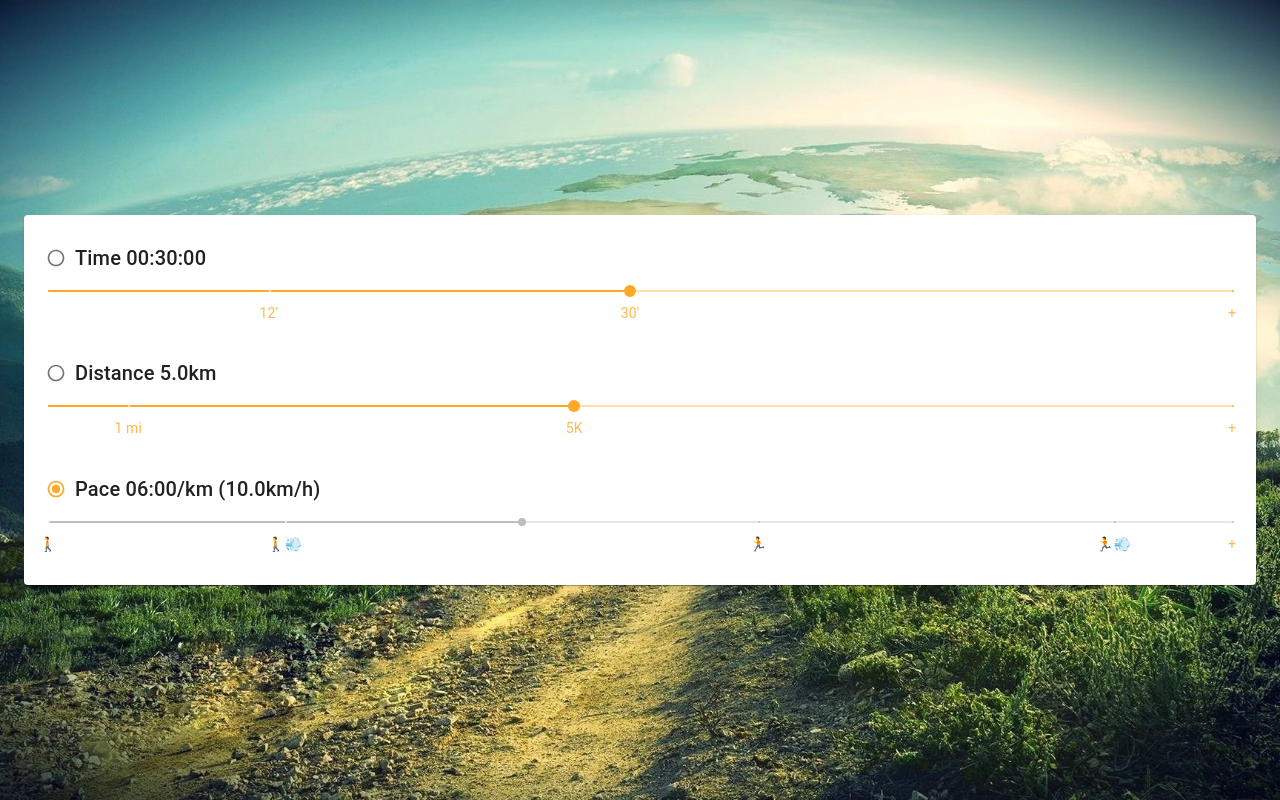
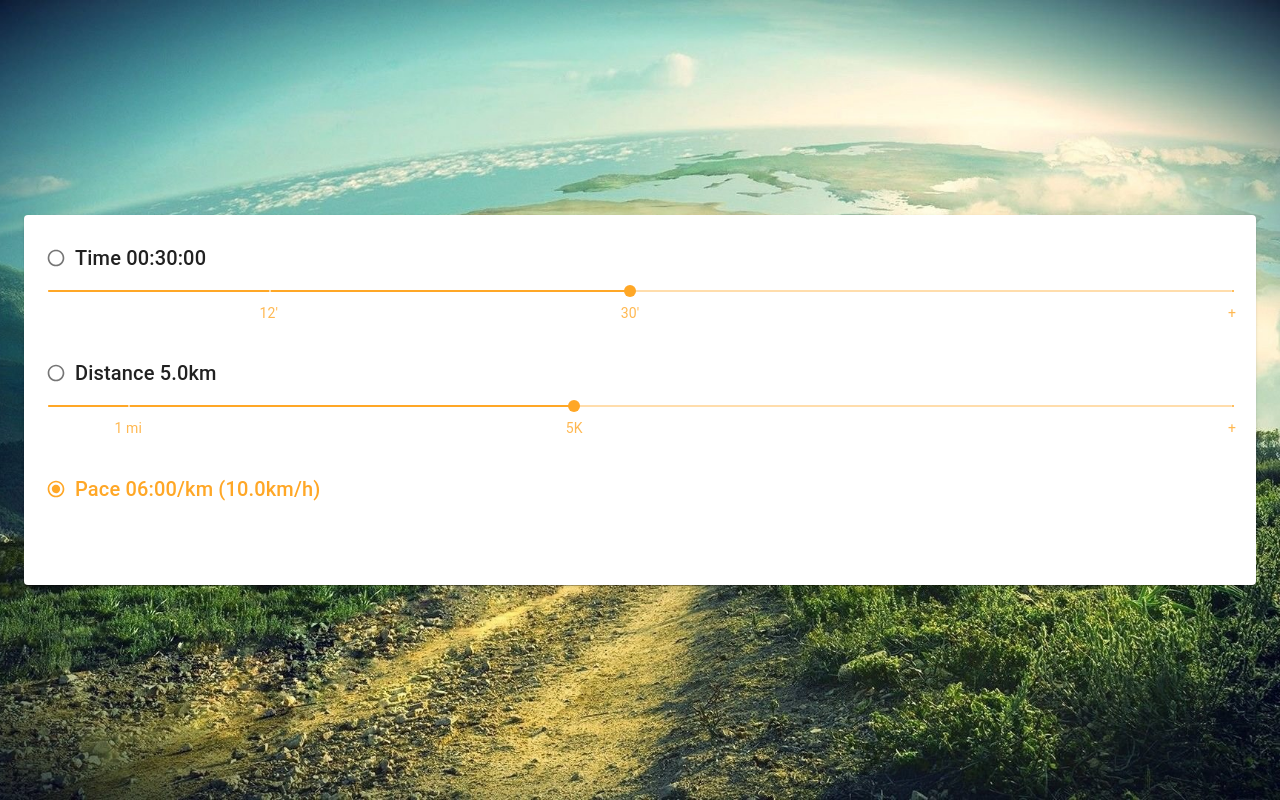
Before and after one commit to zettca/pacex, a React (Vite) app: page / in a window 1280 px wide. Built offline with nearby package versions, Linux system fonts and the light colour scheme.

Commit message:
feat(SliderPicker): Fade out current when calculating

```diff
--- a/src/components/SliderPicker/SliderPicker.tsx
+++ b/src/components/SliderPicker/SliderPicker.tsx
@@ -7,6 +7,7 @@ import {
   RadioProps,
   makeStyles,
   FormControlLabel,
+  Fade,
 } from "@material-ui/core";
 import type { SliderConfig, SliderParams } from "~/types";
 import useSliderExpand from "~/hooks/useSliderExpand";
@@ -26,7 +27,7 @@ const useStyles = makeStyles((theme) => ({
 
 export interface SliderPickerProps extends Omit<SliderProps, "onChange"> {
   locked: boolean;
-  buttons: SliderConfig["buttons"];
+  buttons?: SliderConfig["buttons"];
   value: number;
   onChange?: SliderParams["onChange"];
   onLockClick?: RadioProps["onClick"];
@@ -67,12 +68,18 @@ const SliderPicker: React.FC<SliderPickerProps> = ({
         <FormControlLabel
           control={<Radio color="primary" size="small" checked={locked} onClick={onLockClick} />}
           label={
-            <Typography id={id} component="h1" variant="h6" className={classes.title}>
+            <Typography
+              color={locked ? "primary" : "initial"}
+              component="h1"
+              variant="h6"
+              className={classes.title}
+            >
               {title}
             </Typography>
           }
         />
       </div>
+      <Fade in={!locked} timeout={800}>
         <Slider
           classes={{ markLabel: classes.mark }}
           disabled={locked}
@@ -82,6 +89,7 @@ const SliderPicker: React.FC<SliderPickerProps> = ({
           onChange={handleChange}
           {...others}
         />
+      </Fade>
     </section>
   );
 };
--- a/src/hooks/useCalc.ts
+++ b/src/hooks/useCalc.ts
@@ -1,4 +1,4 @@
-import { useEffect, useState } from "react";
+import { SyntheticEvent, useEffect, useState } from "react";
 
 export enum LOCKS {
   TIME,
@@ -35,21 +35,21 @@ export default function useCalc({
     }
   }, [initialTime, initialDist, initialSpeed, initialLock]);
 
-  const updateTime = (evt: Event, newTime: number) => {
+  const updateTime = (evt: SyntheticEvent, newTime: number) => {
     setTime(newTime);
 
     if (lock === LOCKS.DIST) setDist(calcDist(newTime, speed));
     if (lock === LOCKS.SPEED) setSpeed(calcSpeed(newTime, dist));
   };
 
-  const updateDist = (evt: Event, newDist: number) => {
+  const updateDist = (evt: SyntheticEvent, newDist: number) => {
     setDist(newDist);
 
     if (lock === LOCKS.TIME) setTime(calcTime(newDist, speed));
     if (lock === LOCKS.SPEED) setSpeed(calcSpeed(time, newDist));
   };
 
-  const updateSpeed = (evt: Event, newSpeed: number) => {
+  const updateSpeed = (evt: SyntheticEvent, newSpeed: number) => {
     setSpeed(newSpeed);
 
     if (lock === LOCKS.TIME) setTime(calcTime(dist, newSpeed));
```
Lines whose indentation alone changed are shown as unchanged.
